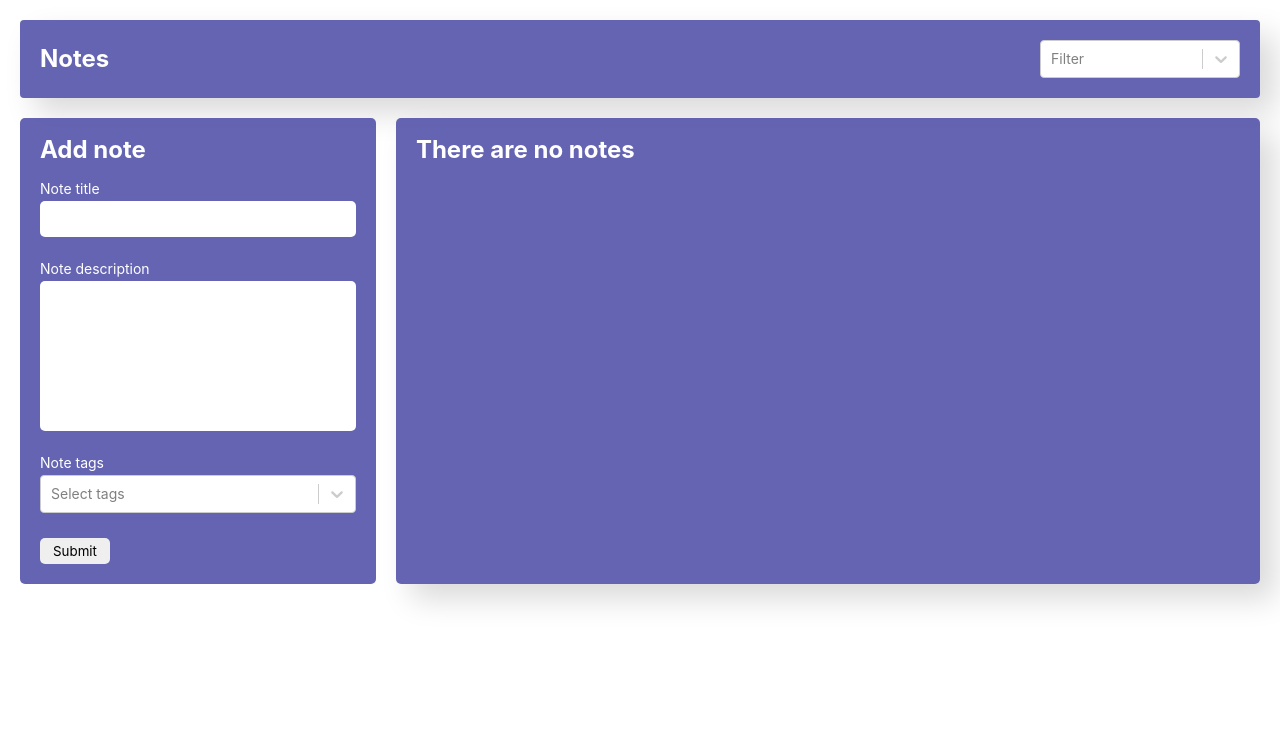
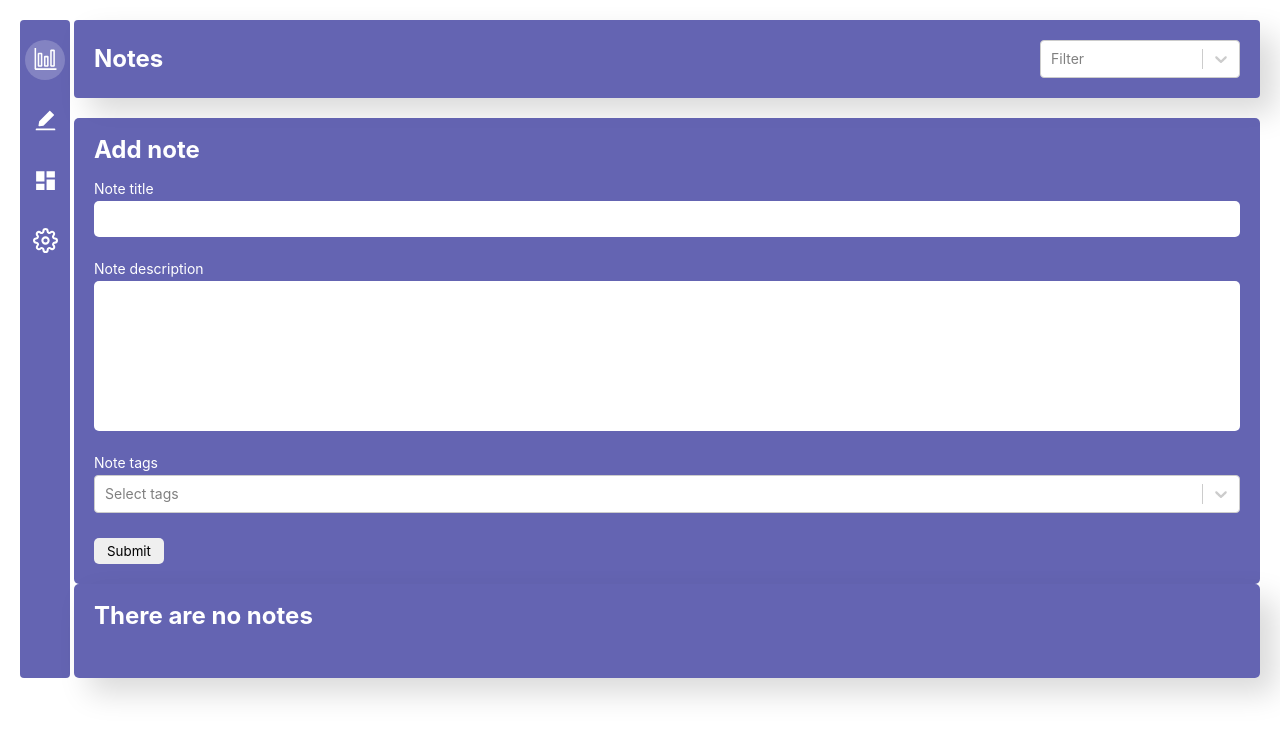
Before and after one commit to Djuslun/notes, a React (Create React App) app: page / in a window 1280 px wide. Shown: the top 738 px of the page. Built offline with nearby package versions, Linux system fonts and the light colour scheme.

Commit message:
add sidebar

```diff
--- a/package.json
+++ b/package.json
@@ -16,7 +16,9 @@
     "react": "^18.2.0",
     "react-contenteditable": "^3.3.7",
     "react-dom": "^18.2.0",
+    "react-icons": "^4.9.0",
     "react-redux": "^8.0.5",
+    "react-router-dom": "^6.11.2",
     "react-scripts": "5.0.1",
     "react-select": "^5.7.2",
     "redux": "^4.2.1",
--- a/src/App.js
+++ b/src/App.js
@@ -1,13 +1,15 @@
 import Header from './components/header/Header';
 import NotesList from './components/notes-list/NotesList';
 import FormNote from './components/formNote/FormNote';
+import SideBar from './components/sideBar/SideBar';
 import './App.scss';
 
 function App() {
   return (
     <div className="App">
-      <Header />
+      <SideBar />
       <div className="view">
+        <Header />
         <FormNote
           title=''
           description=''
--- a/src/App.scss
+++ b/src/App.scss
@@ -1,11 +1,8 @@
-.view {
-  // max-height: 80vh;
+.App {
   display: flex;
-  gap: 20px;
+  gap: 4px;
 }
 
-@media (max-width: 768px) {
-  .view {
-    flex-direction: column;
-  }
+.view {
+  flex: 1 1 auto;
 }
--- a/src/components/formNote/FormNote.scss
+++ b/src/components/formNote/FormNote.scss
@@ -1,7 +1,6 @@
 @import '../../styles/var.scss';
 
 .form-note {
-  width: 500px;
   color: #fff;
   padding: 20px;
   background-color: $blue;
--- /dev/null
+++ b/src/components/sideBar/SideBar.jsx
@@ -0,0 +1,27 @@
+import { AiFillEdit } from 'react-icons/ai'
+import { MdDashboard } from 'react-icons/md'
+import { VscGraph } from 'react-icons/vsc'
+import { FiSettings } from 'react-icons/fi'
+import './sideBar.scss'
+
+const SideBar = ({ }) => {
+
+  return (
+    <aside className='aside'>
+      <div className="aside__icon-wrapper active">
+        <VscGraph color='white' className='aside__icon' />
+      </div>
+      <div className="aside__icon-wrapper">
+        <AiFillEdit color='white' className='aside__icon' />
+      </div>
+      <div className="aside__icon-wrapper">
+        <MdDashboard color='white' className='aside__icon' />
+      </div>
+      <div className="aside__icon-wrapper">
+        <FiSettings color='white' className='aside__icon' />
+      </div>
+    </aside>
+  )
+}
+
+export default SideBar
--- /dev/null
+++ b/src/components/sideBar/sideBar.scss
@@ -0,0 +1,30 @@
+.aside {
+  padding: 20px 0 0 0;
+  height: auto;
+  width: 50px;
+  background-color: rgba(87, 87, 172, 0.918);
+  border-radius: 4px;
+  display: flex;
+  flex-direction: column;
+  gap: 20px;
+  align-items: center;
+
+  &__icon {
+    width: 25px;
+    height: 25px;
+  }
+
+  &__icon-wrapper {
+    transition: all 0.5s;
+    display: flex;
+    align-items: center;
+    justify-content: center;
+    width: 40px;
+    height: 40px;
+    border-radius: 50%;
+  }
+}
+
+.active {
+  background-color: rgba(255, 255, 255, 0.2);
+}
```
Also changed, not shown: 1 other file (tests, documents, lock files or other folders).
